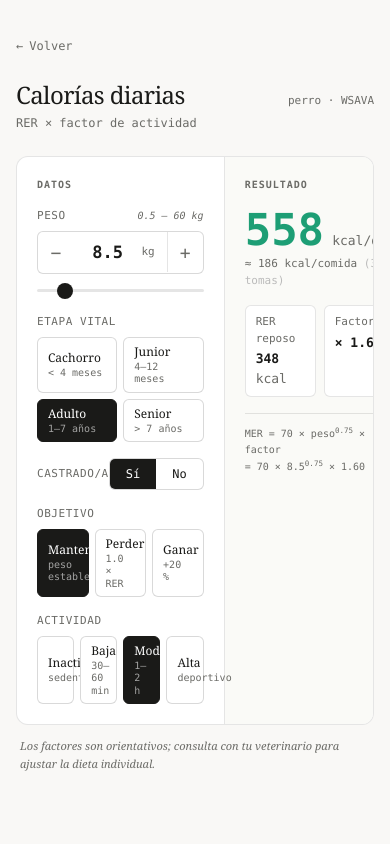
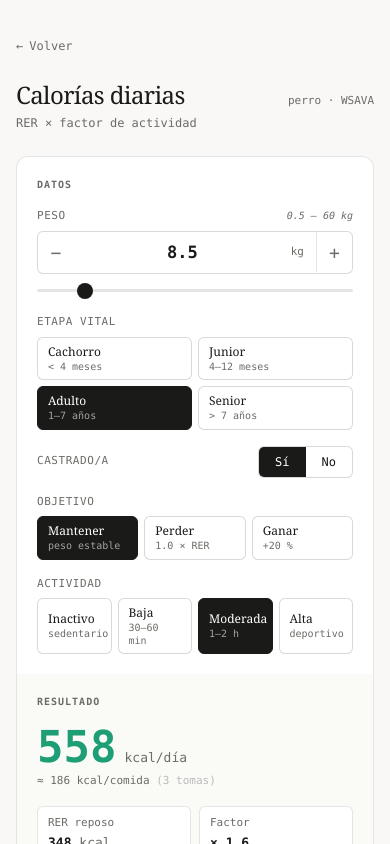
Before and after one commit to mimotic/berta.calculator, a React (Vite) app: page /#/calorias in a window 390 px wide. Shown: the top 844 px of the page. Built offline with nearby package versions, Linux system fonts and the light colour scheme.

Commit message:
feat: adapt to mobile

```diff
--- a/src/pages/CaloriesCalculator.tsx
+++ b/src/pages/CaloriesCalculator.tsx
@@ -165,7 +165,7 @@
         </header>
 
         <div className="bg-white border border-black/10 rounded-xl overflow-hidden">
-          <div className="grid grid-cols-[1fr_1px_1fr]">
+          <div className="grid grid-cols-1 md:grid-cols-[1fr_1px_1fr]">
 
           <div className="p-5">
             <div className="text-[10px] font-bold tracking-widest uppercase text-[#6b6b67] mb-4 font-mono">Datos</div>
```
